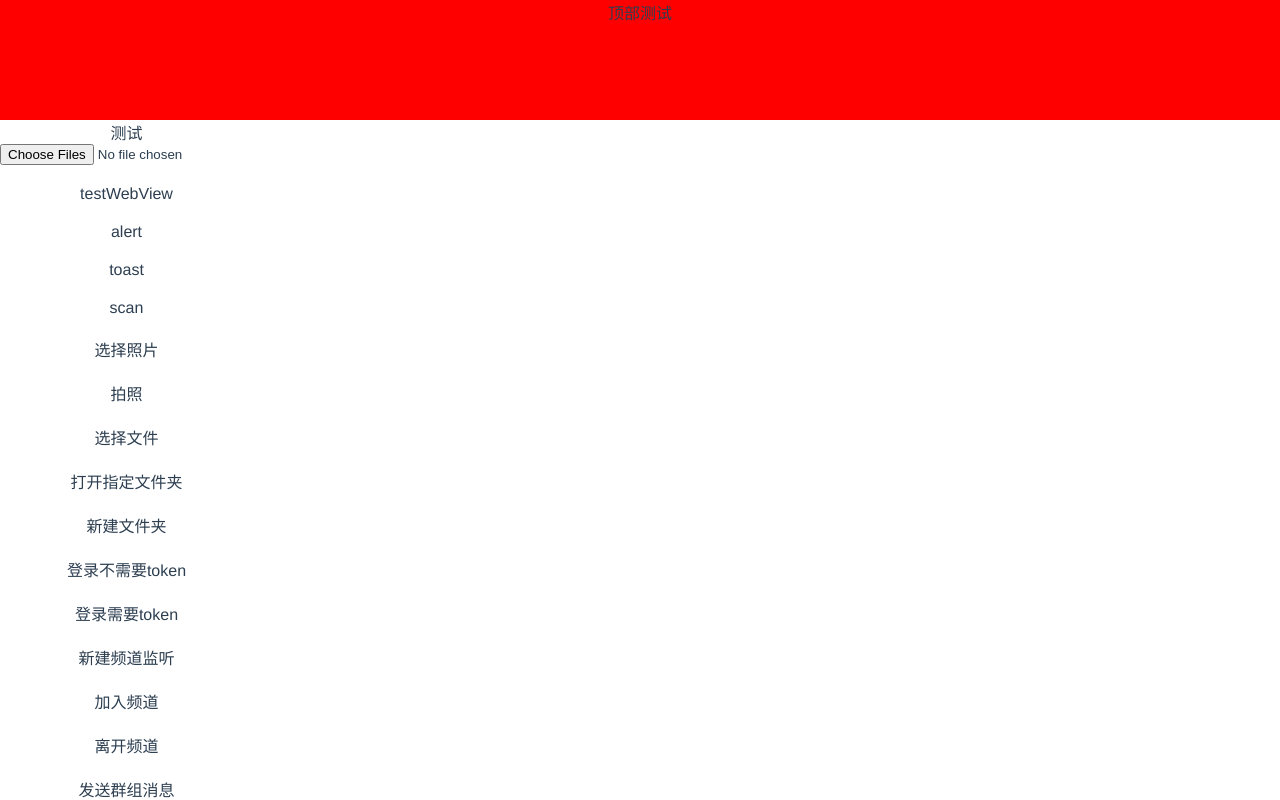
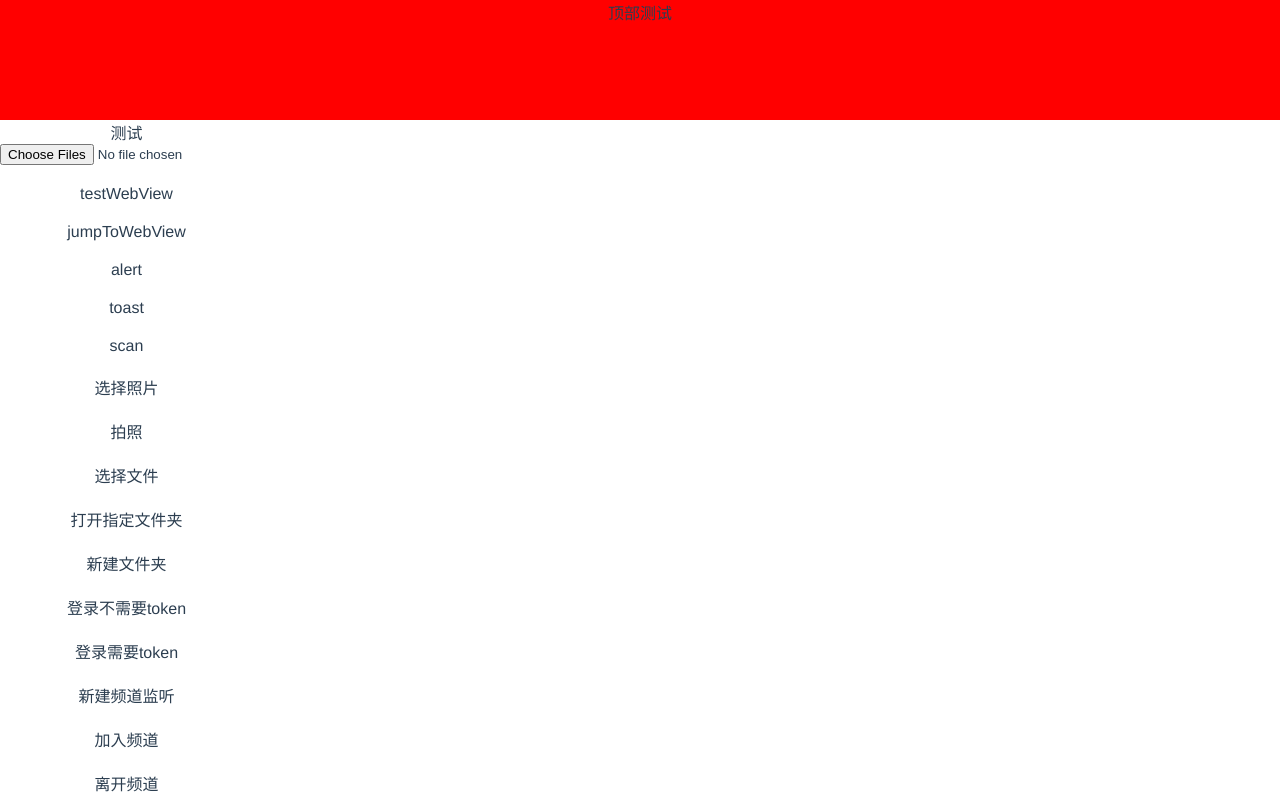
Before and after one commit to niklauseSun/hybird-test, a Vue app: page / in a window 1280 px wide. Shown: the top 800 px of the page. Built offline with nearby package versions, Linux system fonts and the light colour scheme.

Commit message:
feat：webbridge 测试代码，跳转浏览器代码

```diff
--- a/src/App.vue
+++ b/src/App.vue
@@ -12,6 +12,9 @@
         <input multiple="multiple" type="file" @change="tirggerFile($event)" />
         <div class="action-button" @click="testWebView">
           <span>testWebView</span>
+        </div>
+        <div class="action-button" @click="jumpToWebView">
+          <span>jumpToWebView</span>
         </div>
         <div class="action-button" @click="alertAction">
           <span>alert</span>
@@ -120,6 +123,17 @@
       },
       testWebView() {
         WebBridge.testJs();
+      },
+      jumpToWebView() {
+        // android
+        // WebBridge.jumpToWebView(
+        //   "https://xiu2.net/it/details/6105a3c479193629344217b9"
+        // );
+        console.log("window", window.webkit.messageHandlers);
+        // ios
+        window.webkit.messageHandlers.jumpToWebView.postMessage(
+          "https://xiu2.net/it/details/6105a3c479193629344217b9"
+        );
       },
       alertAction() {
         quick.ui.alert({
```
